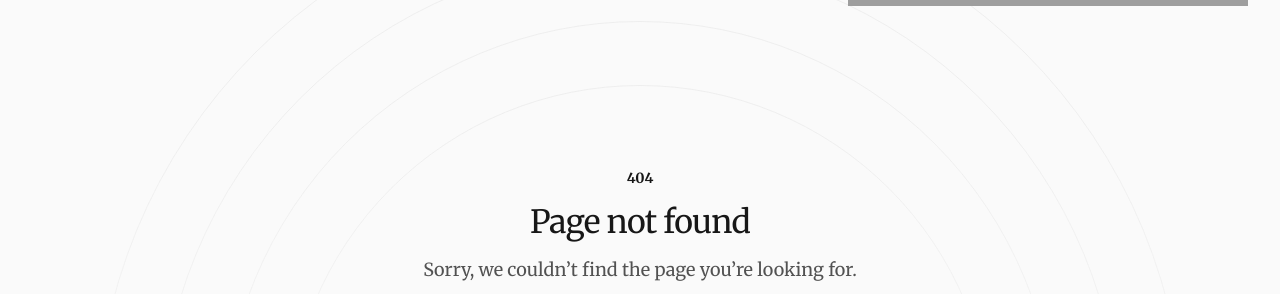
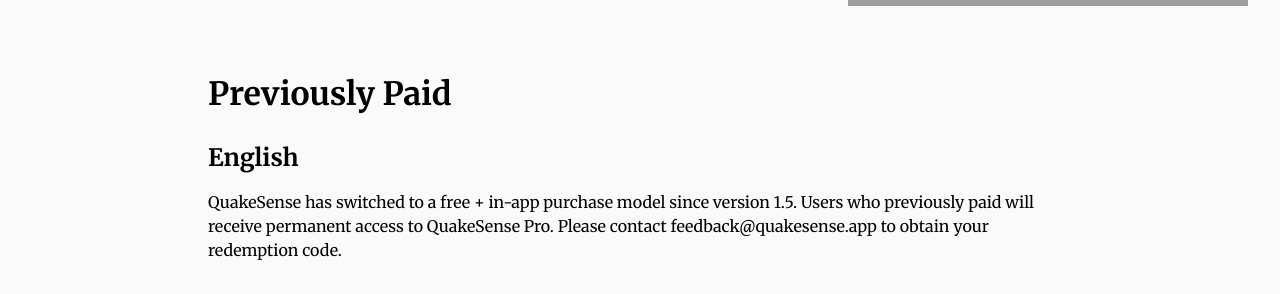
Before and after one commit to QuakeSense/QuakeSenseSite, a Next.js app: page /previously-paid in a window 1280 px wide. Before the commit this address had no page. Shown: the part 326-620 px from the top of the page. Built offline with nearby package versions, Linux system fonts and the light colour scheme; grey boxes are pictures that could not be loaded.

Commit message:
fix page

```diff
--- a/src/app/paid-earlier/page.jsx
+++ b/src/app/previously-paid/page.jsx
@@ -6,13 +6,13 @@
     <Layout>
       <Container>
         <div className="mx-auto max-w-4xl px-4 py-8">
-          <h1 className="mb-6 text-3xl font-bold">Paid Earlier</h1>
+          <h1 className="mb-6 text-3xl font-bold">Previously Paid</h1>
 
           <section className="mb-8">
             <h2 className="mb-4 text-2xl font-semibold">English</h2>
             <p>
               QuakeSense has switched to a free + in-app purchase model since
-              version 1.5. Users who paid earlier will receive permanent access
+              version 1.5. Users who previously paid will receive permanent access
               to QuakeSense Pro. Please contact feedback@quakesense.app to
               obtain your redemption code.
             </p>
```
